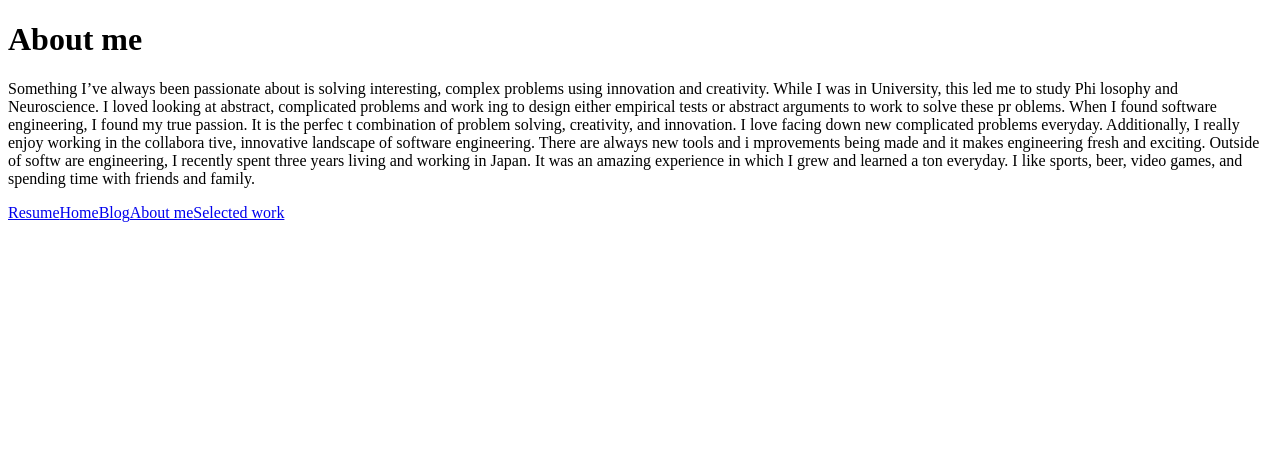
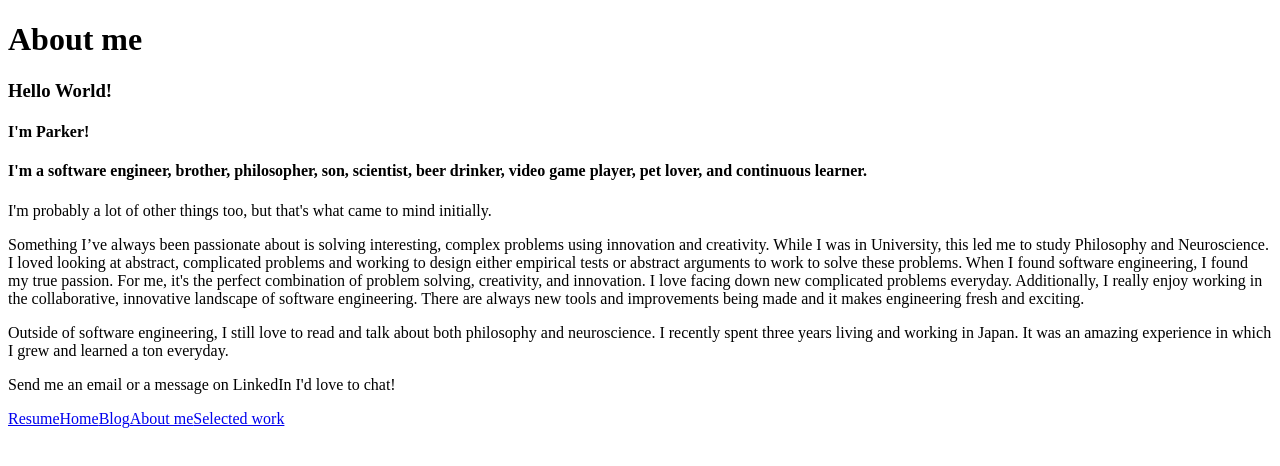
Before and after one commit to Parker-Stafford/personal-site, a Next.js app: page /about-me in a window 1280 px wide. Shown: the top 466 px of the page. Built offline with nearby package versions, Linux system fonts and the light colour scheme.

Commit message:
Write about-me blurb

```diff
--- a/pages/about-me.js
+++ b/pages/about-me.js
@@ -10,19 +10,32 @@ export default function Home() {
         <link rel="icon" href="/favicon.ico" />
       </Head>
       <h1>About me</h1>
+      <h3>Hello World!</h3>
+      <h4>I&apos;m Parker!</h4>
+      <h4>I&apos;m a software engineer, brother, philosopher, son, scientist, beer drinker,
+        video game player, pet lover, and continuous learner.
+      </h4>
+      <p>
+        I&apos;m probably a lot of other things too, but that&apos;s what came to mind initially.
+      </p>
       <p>
         Something I’ve always been passionate about is solving interesting, complex problems
-        using innovation and creativity. While I was in University, this led me to study Phi
-        losophy and Neuroscience. I loved looking at abstract, complicated problems and work
-        ing to design either empirical tests or abstract arguments to work to solve these pr
-        oblems. When I found software engineering, I found my true passion. It is the perfec
-        t combination of problem solving, creativity, and innovation. I love facing down new
-        complicated problems everyday. Additionally, I really enjoy working in the collabora
-        tive, innovative landscape of software engineering. There are always new tools and i
-        mprovements being made and it makes engineering fresh and exciting. Outside of softw
-        are engineering, I recently spent three years living and working in Japan. It was an
-        amazing experience in which I grew and learned a ton everyday. I like sports, beer,
-        video games, and spending time with friends and family.
+        using innovation and creativity. While I was in University, this led me to study Philosophy
+        and Neuroscience. I loved looking at abstract, complicated problems and working
+        to design either empirical tests or abstract arguments to work to solve these problems.
+        When I found software engineering, I found my true passion. For me, it&apos;s the perfect
+        combination of problem solving, creativity, and innovation. I love facing down new
+        complicated problems everyday. Additionally, I really enjoy working in the collaborative,
+        innovative landscape of software engineering. There are always new tools and improvements
+        being made and it makes engineering fresh and exciting.
+      </p>
+      <p>
+        Outside of software engineering, I still love to read and talk about both philosophy and
+        neuroscience. I recently spent three years living and working in Japan.
+        It was an amazing experience in which I grew and learned a ton everyday.
+      </p>
+      <p>
+        Send me an email or a message on LinkedIn I&apos;d love to chat!
       </p>
       <Link href="/resume.pdf">Resume</Link>
       <Link href="/">Home</Link>
```
